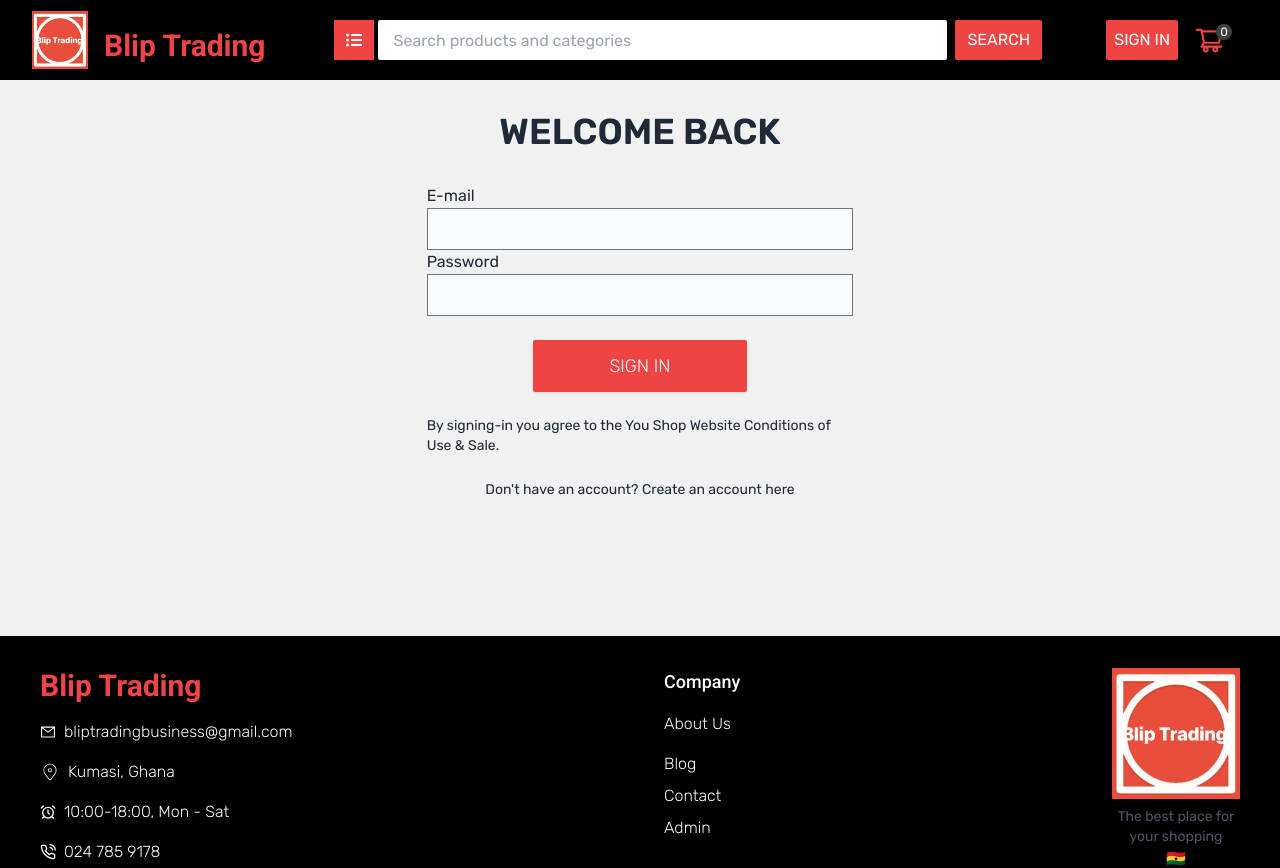
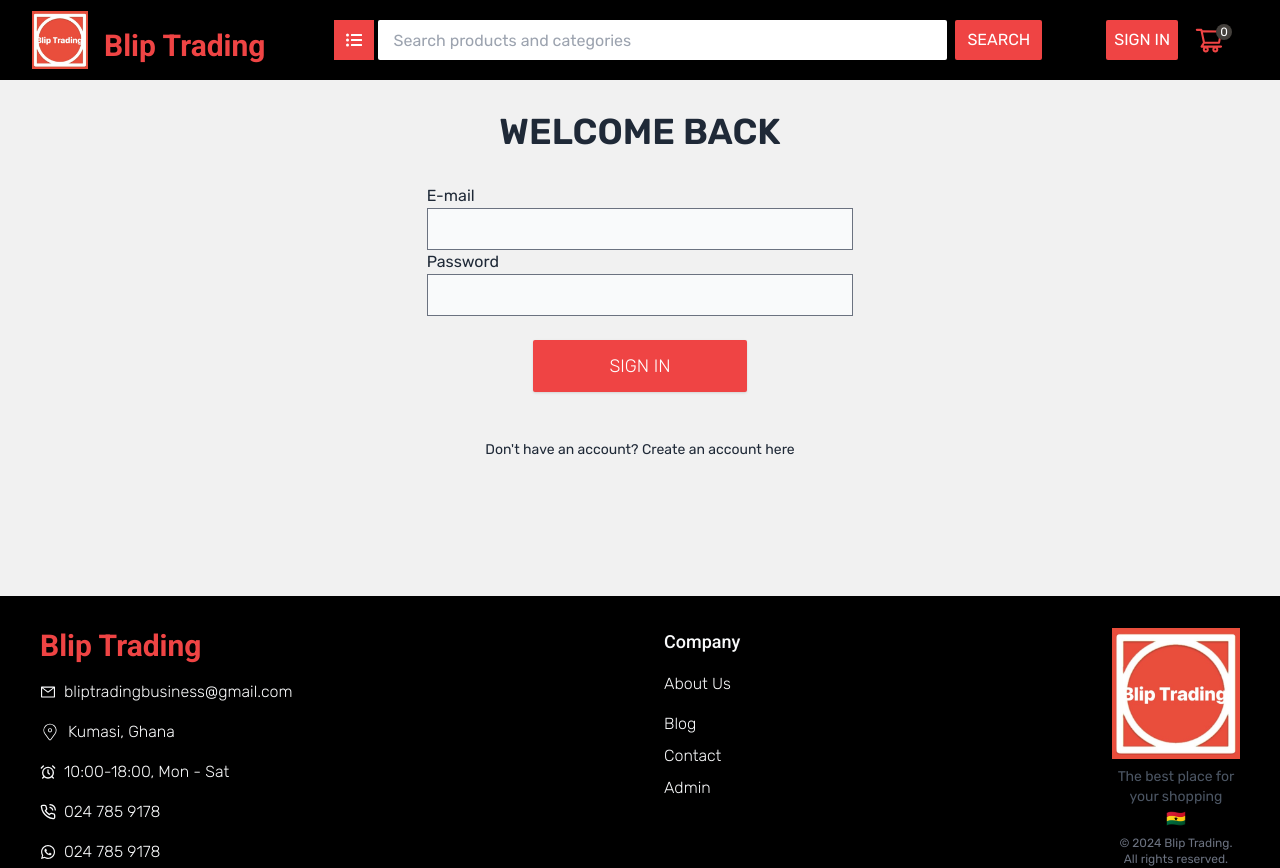
Before and after one commit to bliptrading/blip-website, a React (Vite) app: page /accounts/login in a window 1280 px wide. Shown: the top 868 px of the page. Built offline with nearby package versions, Linux system fonts and the light colour scheme.

Commit message:
Update LoginPage.jsx

```diff
--- a/src/pages/auth/LoginPage.jsx
+++ b/src/pages/auth/LoginPage.jsx
@@ -81,10 +81,7 @@ const handleLogin = async(data) => {
             </div>
           </form>
           <div className="flex flex-col items-center justify-center">
-            <p className="text-sm">
-              By signing-in you agree to the You Shop Website Conditions of Use
-              & Sale.
-            </p>
+
 
             <p className="m-6 text-sm">
               <span>Don't have an account? </span>
```
